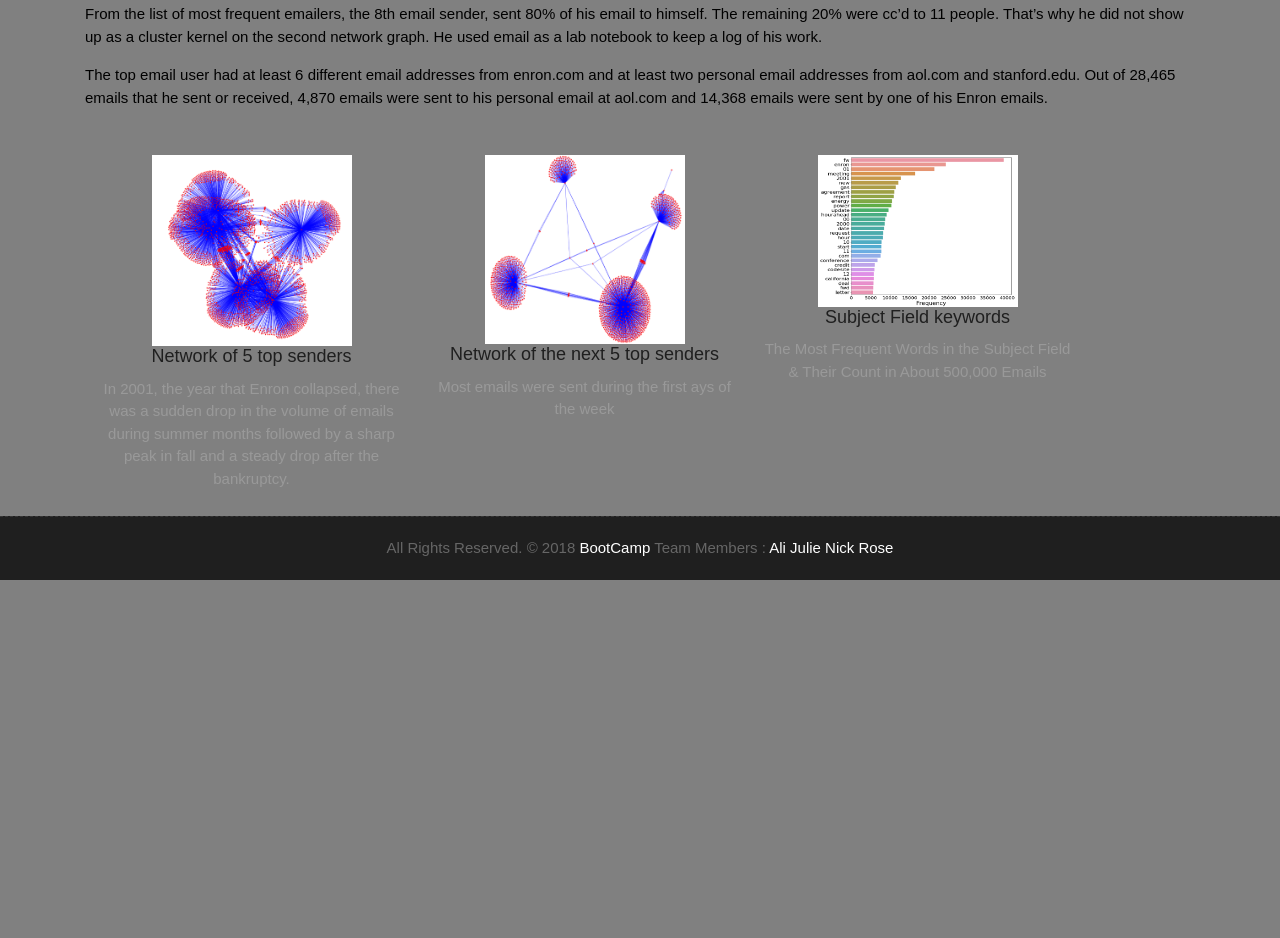
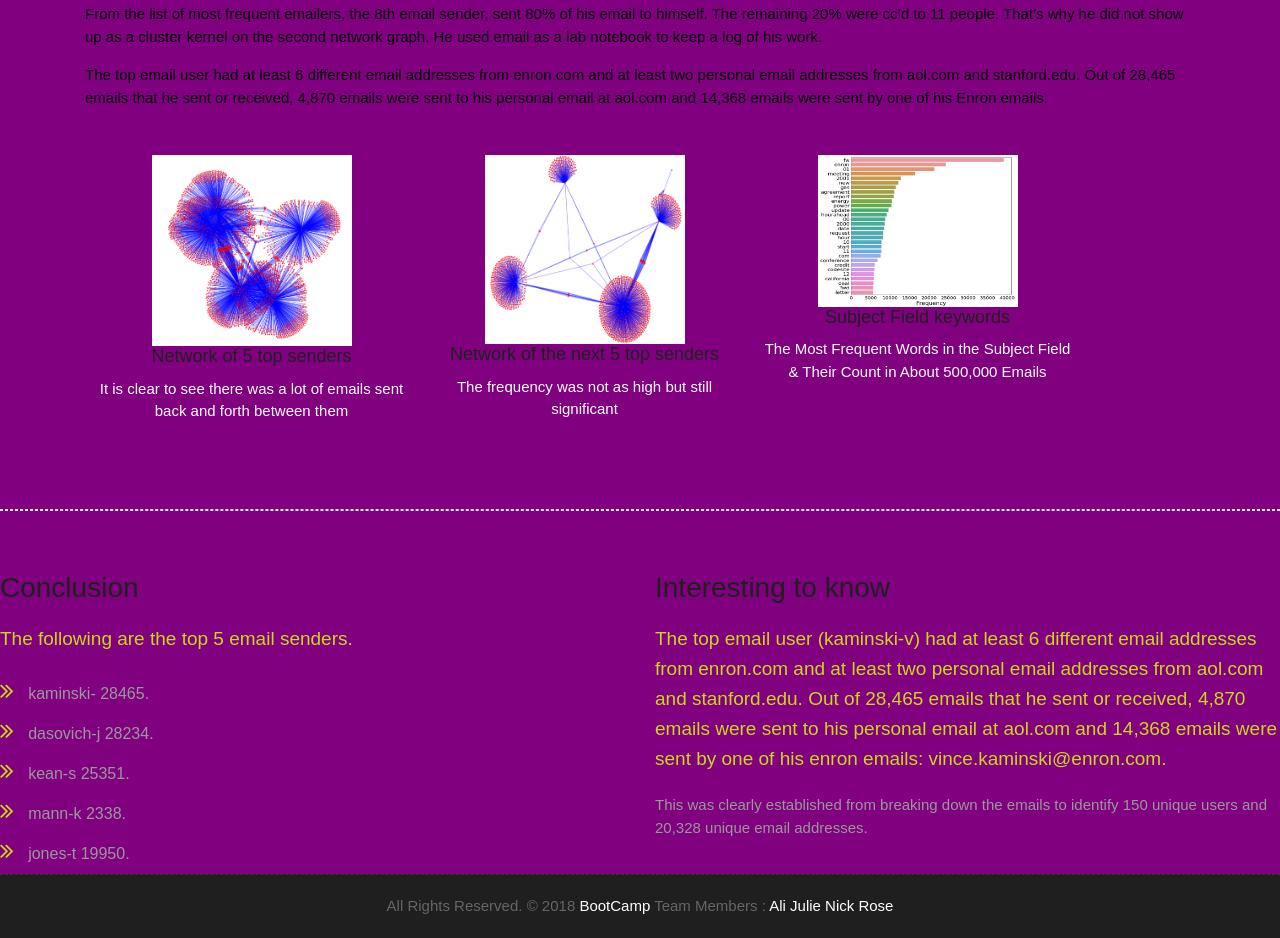
Before and after one commit to Nnothdurft/FinalProject, a plain HTML site: page FinalProject/RoseWebsiteUSE/rose.html in a window 1280 px wide. Shown: the part 937-1875 px from the top of the page. Before the commit the page ends 1517 px from the top, so only its background shows below. Drawn offline with Linux system fonts and the light colour scheme.

Commit message:
updated rose page

```diff
--- a/FinalProject/RoseWebsiteUSE/rose.css
+++ b/FinalProject/RoseWebsiteUSE/rose.css
@@ -3,7 +3,7 @@ body{
     font-size: 15px;
     line-height:1.5;
     padding:0;
-    background-color: grey;
+    background-color: purple;
 
 
 }
@@ -154,6 +154,7 @@ header a:hover{
     text-align:center;
     width:30%;
     padding:10px;
+    color: white;
 }
 
 #boxes .box img{
--- a/FinalProject/RoseWebsiteUSE/rose.html
+++ b/FinalProject/RoseWebsiteUSE/rose.html
@@ -68,11 +68,11 @@
                 <div class="collapse navbar-collapse" id="navbar">
                     <ul class="navbar-nav ml-auto">
                         <li><a href="index.html">Home</a></li>
-                        <li><a href="ali.html">Ali </a></li>
+                        <li><a href="ali.html">ALi </a></li>
                         <li><a href="julie.html">Julie</a></li>
                         <li><a href="nick.html">Nick</a></li>
                         <li><a class="active" href="rose.html">Rose</a></li>
-                        <li><a href="summary.html">Summary</a></li>
+                        <li><a href="summary.html"></a>Summary</a></li>
 
                     </ul>
                 </div>
@@ -135,13 +135,12 @@
                     <div class="box">
                         <img src="./images/Picture6.png">
                         <h3>Network of 5 top senders</h3>
-                        <p>In 2001, the year that Enron collapsed, there was a sudden drop in the volume of emails during summer months followed by a sharp peak in fall and a steady drop after the bankruptcy.
-                        </p>
+                        <p>It is clear to see there was a lot of emails sent back and forth between them</p>
                     </div>
                     <div class="box">
                             <img src="./images/Picture7.png">
                             <h3>Network of the next 5 top senders</h3>
-                            <p>Most emails were sent during the first ays of the week</p>
+                            <p> The frequency was not as high but still significant</p>
                         </div>
                         <div class="box">
                                 <img src="./images/Picture8.png">
@@ -153,6 +152,42 @@
                 </div>
 
             </section>
+            <section>
+                <hr class="hr1">
+
+            <div class="row">
+				<div class="col-md-6">
+                    <div class="message-box">
+                        <h2>Conclusion</h2>
+                        <p class="lead">The following are the top 5 email senders.</p>
+
+                        <ul>
+							<li><i class="fa fa-angle-double-right" aria-hidden="true"></i> kaminski-     28465.</li>
+							<li><i class="fa fa-angle-double-right" aria-hidden="true"></i> dasovich-j    28234.</li>
+                            <li><i class="fa fa-angle-double-right" aria-hidden="true"></i> kean-s        25351.</li>
+                            <li><i class="fa fa-angle-double-right" aria-hidden="true"></i> mann-k        2338.</li>
+                            <li><i class="fa fa-angle-double-right" aria-hidden="true"></i> jones-t       19950.</li>
+						</ul>
+
+
+                    </div><!-- end messagebox -->
+                </div><!-- end col -->
+
+                <div class="col-md-6">
+                    <div class="message-box">
+                        <h2>Interesting to know</h2>
+                        <p class="lead"> The top email user (kaminski-v) had at least 6 different email addresses from enron.com and at least two personal email addresses from aol.com and stanford.edu. Out of 28,465 emails that he sent or received, 4,870 emails were sent to his personal email at aol.com and 14,368 emails were sent by one of his enron emails: vince.kaminski@enron.com.</p>
+
+                        <p>This was clearly established from breaking down the emails to identify 150 unique users and 20,328 unique email addresses. </p>
+
+
+                    </div><!-- end messagebox -->
+                </div><!-- end col -->
+            </div><!-- end row -->
+        </div><!-- end container -->
+    </div>
+            </section>
+
 
 
 
```
Also changed, not shown: FinalProject/RoseWebsiteUSE/julie.html (+12 -12 lines).
